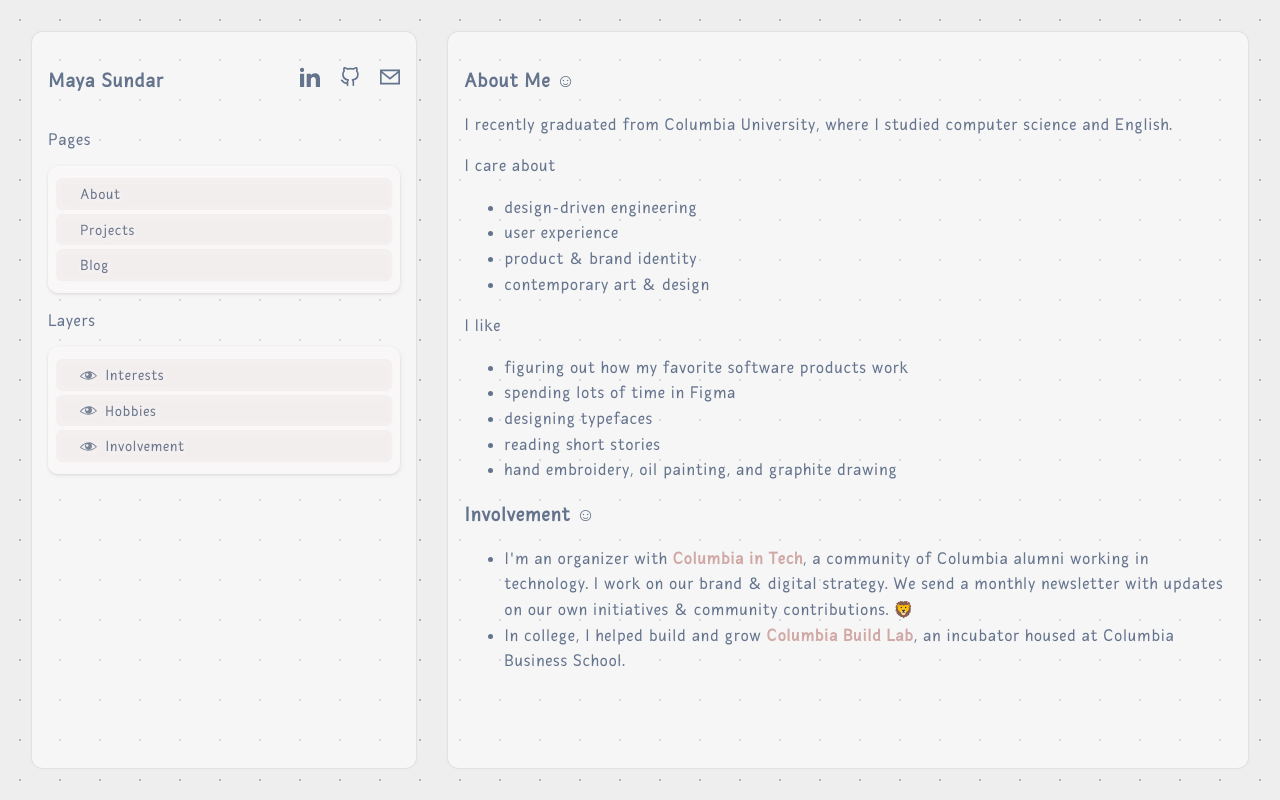
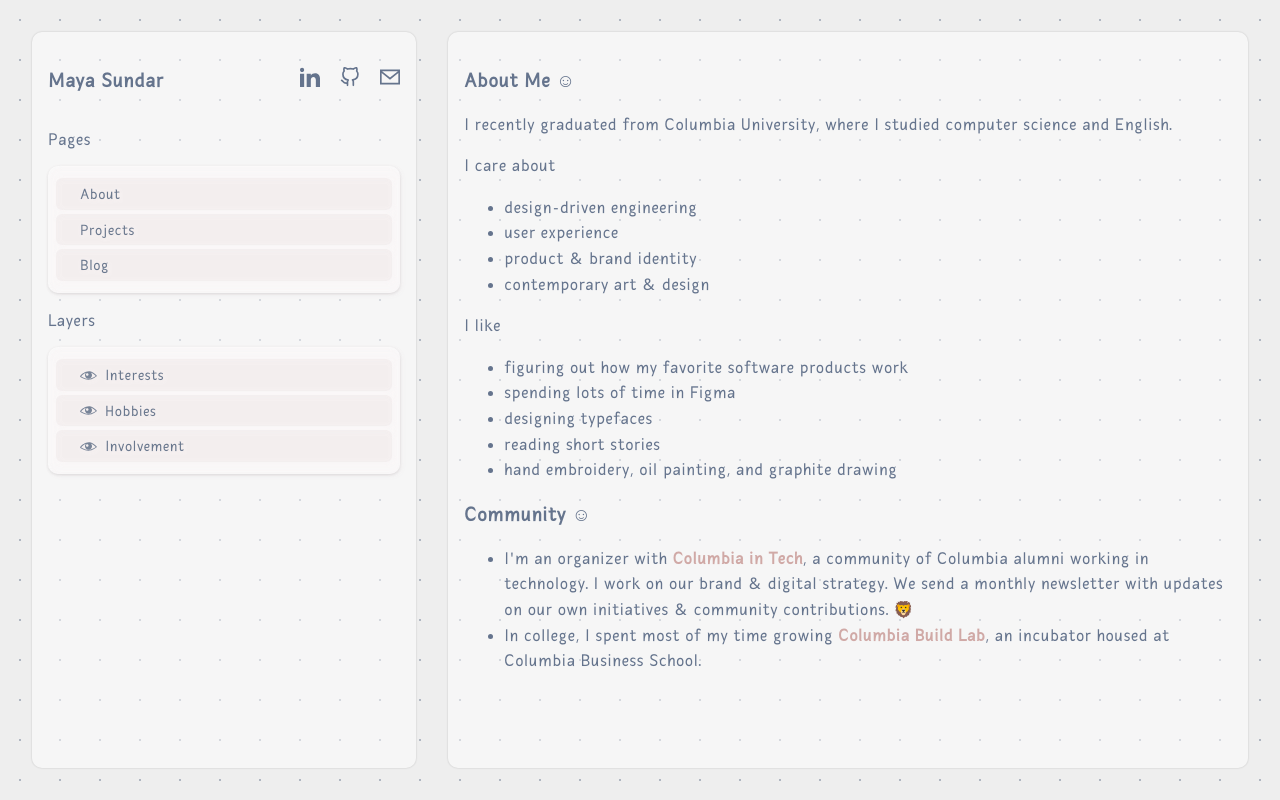
Before and after one commit to mayasundar/mayasundar.github.io, a Next.js app: page /about in a window 1280 px wide. Built offline with nearby package versions, Linux system fonts and the light colour scheme; a web font is replaced by a local one.

Commit message:
update about pg

```diff
--- a/src/app/about/components/Involvement.tsx
+++ b/src/app/about/components/Involvement.tsx
@@ -3,7 +3,7 @@ import Link from "next/link";
 export default function Involvement() {
     return (
         <div>
-            <h3>Involvement ☺&#xFE0E;</h3>
+            <h3>Community ☺&#xFE0E;</h3>
             <ul>
                 <li>
                     I'm an organizer with
@@ -12,7 +12,7 @@ export default function Involvement() {
                     We send a monthly newsletter with updates on our own initiatives & community contributions. 🦁
                 </li>
                 <li>
-                    In college, I helped build and grow
+                    In college, I spent most of my time growing
                     <Link href="https://columbiabuildlab.com/" target="_blank" rel="noopener noreferrer"> Columbia Build Lab</Link>, an incubator housed at Columbia Business School.
 
 
```
